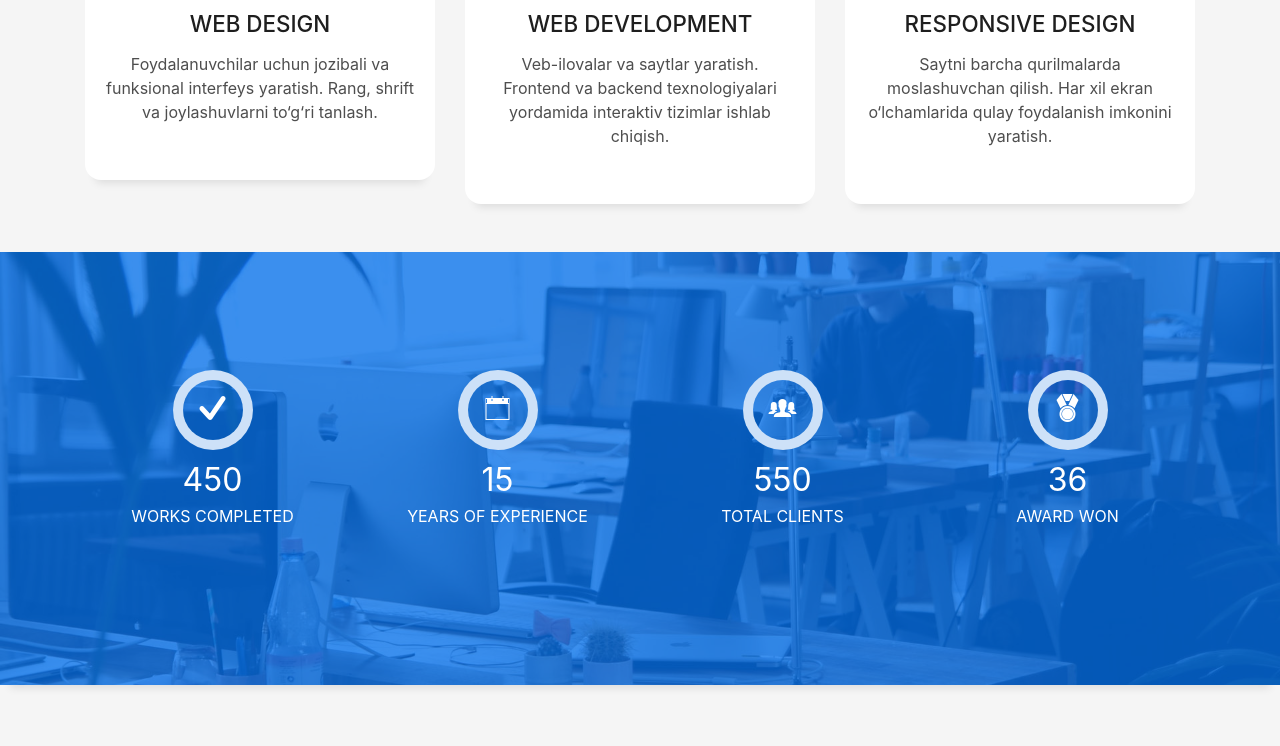
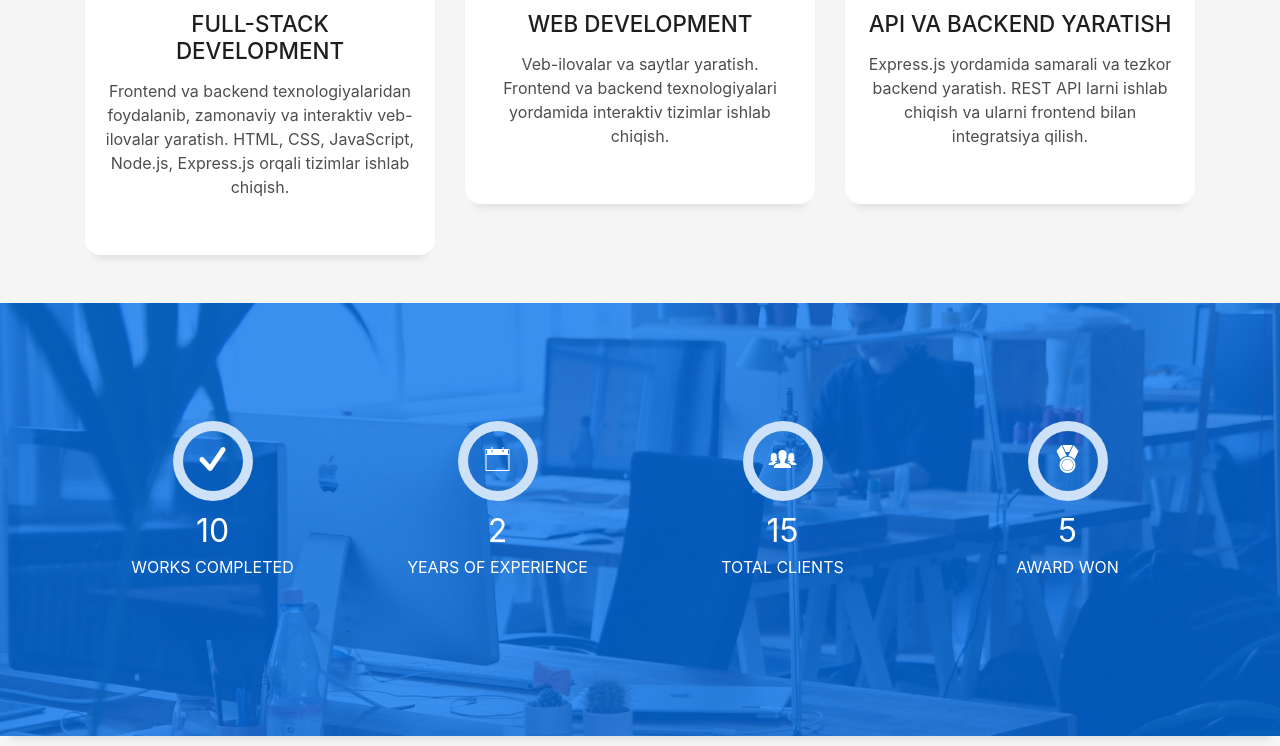
Before and after one commit to baxtiyarovich0102/portfolio, a plain HTML site: page index.html in a window 1280 px wide. Shown: the part 1911-2657 px from the top of the page. Drawn offline with Linux system fonts and the light colour scheme; files whose address does not match are found by name.

Commit message:
ma'limotlar o'zgartirildi

```diff
--- a/index.html
+++ b/index.html
@@ -75,7 +75,7 @@
         <div class="container">
           <!--<p class="display-6 color-d">Hello, world!</p>-->
           <h1 class="intro-title mb-4">Shahriyor Namozov</h1>
-          <p class="intro-subtitle"><span class="text-slider-items">Web Developer,Web Designer,Frontend Developer,Graphic Designer</span><strong class="text-slider"></strong></p>
+          <p class="intro-subtitle"><span class="text-slider-items">Web Developer,Backend Developer,Frontend Developer,JavaScript Engineer</span><strong class="text-slider"></strong></p>
           <!-- <p class="pt-3"><a class="btn btn-primary btn js-scroll px-4" href="#about" role="button">Learn More</a></p> -->
         </div>
       </div>
@@ -145,7 +145,7 @@
                     Dasturlash tillari va texnologiyalar bo‘yicha bilimlarimni doimiy ravishda oshirib boraman. Ishonchli, tezkor va xavfsiz veb-ilovalar ishlab chiqishga qiziqaman.
                   </p>
                   <p class="lead">
-                    Ma’lumotlar bazalari, autentifikatsiya va mikroservislar bilan ishlash tajribam bor. Har doim yangi loyihalar ustida ishlash va innovatsion echimlar topishga intilaman.
+                    Ma’lumotlar bazalari, autentifikatsiya va mikroservislar bilan ishlash tajribam bor. Har doim yangi loyihalar ustida ishlash va innovatsion yechimlar topishga intilaman.
                   </p>
                 </div>
               </div>
@@ -179,9 +179,9 @@
               <span class="ico-circle"><i class="ion-monitor"></i></span>
             </div>
             <div class="service-content">
-              <h2 class="s-title">Web Design</h2>
+              <h2 class="s-title">Full-Stack Development</h2>
               <p class="s-description text-center">
-                Foydalanuvchilar uchun jozibali va funksional interfeys yaratish. Rang, shrift va joylashuvlarni to‘g‘ri tanlash.
+                Frontend va backend texnologiyalaridan foydalanib, zamonaviy va interaktiv veb-ilovalar yaratish. HTML, CSS, JavaScript, Node.js, Express.js orqali tizimlar ishlab chiqish.
               </p>
             </div>
           </div>
@@ -202,12 +202,12 @@
         <div class="col-md-4">
           <div class="service-box">
             <div class="service-ico">
-              <span class="ico-circle"><i class="ion-android-phone-portrait"></i></span>
+              <span class="ico-circle"><i class="ion-server"></i></span>
             </div>
             <div class="service-content">
-              <h2 class="s-title">Responsive Design</h2>
+              <h2 class="s-title"> API va Backend Yaratish</h2>
               <p class="s-description text-center">
-                Saytni barcha qurilmalarda moslashuvchan qilish. Har xil ekran o‘lchamlarida qulay foydalanish imkonini yaratish.
+                Express.js yordamida samarali va tezkor backend yaratish. REST API larni ishlab chiqish va ularni frontend bilan integratsiya qilish.
               </p>
             </div>
           </div>
@@ -227,7 +227,7 @@
               <span class="ico-circle"><i class="ion-checkmark-round"></i></span>
             </div>
             <div class="counter-num">
-              <p class="counter">450</p>
+              <p class="counter">10</p>
               <span class="counter-text">WORKS COMPLETED</span>
             </div>
           </div>
@@ -238,7 +238,7 @@
               <span class="ico-circle"><i class="ion-ios-calendar-outline"></i></span>
             </div>
             <div class="counter-num">
-              <p class="counter">15</p>
+              <p class="counter">2</p>
               <span class="counter-text">YEARS OF EXPERIENCE</span>
             </div>
           </div>
@@ -249,7 +249,7 @@
               <span class="ico-circle"><i class="ion-ios-people"></i></span>
             </div>
             <div class="counter-num">
-              <p class="counter">550</p>
+              <p class="counter">15</p>
               <span class="counter-text">TOTAL CLIENTS</span>
             </div>
           </div>
@@ -260,7 +260,7 @@
               <span class="ico-circle"><i class="ion-ribbon-a"></i></span>
             </div>
             <div class="counter-num">
-              <p class="counter">36</p>
+              <p class="counter">5</p>
               <span class="counter-text">AWARD WON</span>
             </div>
           </div>
@@ -285,7 +285,8 @@
           </div>
         </div>
       </div>
-      <div class="row">
+
+      <!-- <div class="row">
         <div class="col-md-4">
           <div class="work-box">
             <a href="img/work-1.jpg" data-lightbox="gallery-mf">
@@ -431,7 +432,10 @@
           </div>
         </div>
 
-      </div>
+      </div> -->
+      <h1>Kiritilmagan !</h1>
+
+
     </div>
   </section>
   <!--/ Section Portfolio End /-->
```
